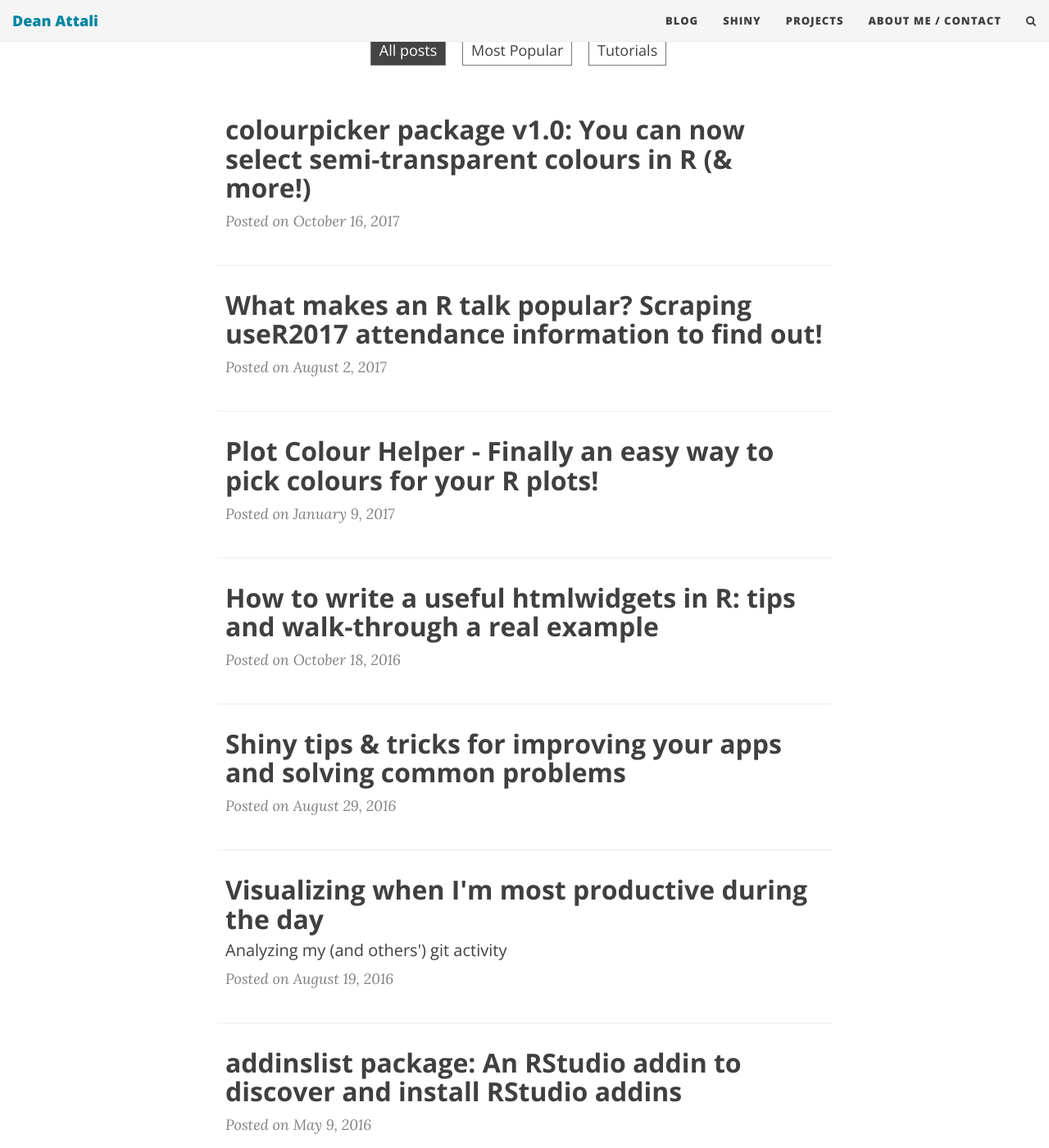
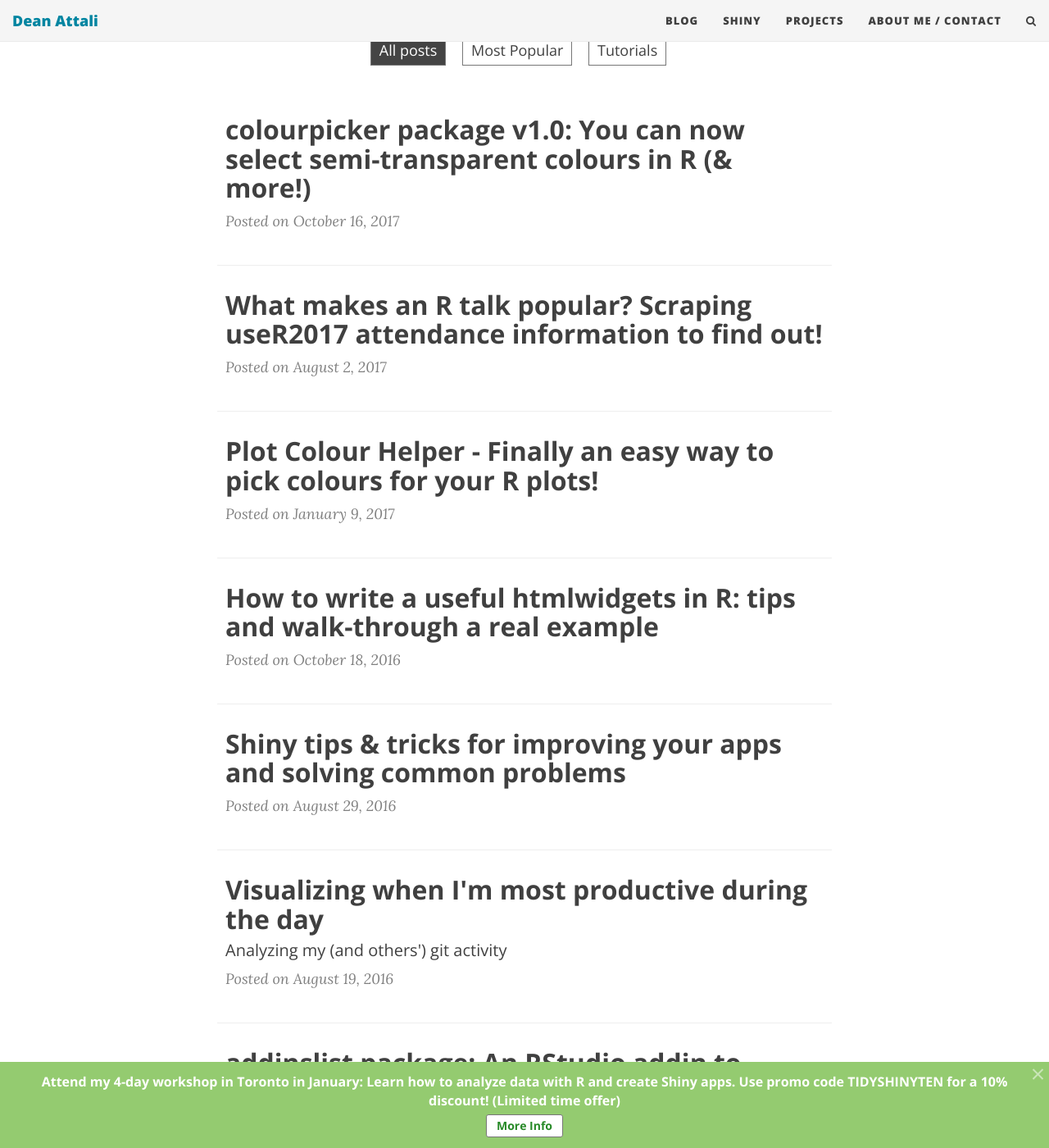
Before and after one commit to daattali/daattali.github.io, a Jekyll site: the page built from index.html, in a window 1280 px wide and 1400 px high, scrolled down 535 px. Shown: the whole window at 82% size. Built offline with Jekyll 4.4.1, drawn with Linux system fonts in a browser that asks for light colours; nearby versions of some CDN libraries; the list of posts is cut into pages by our own code; grey boxes are pictures that could not be loaded.

Commit message:
Update main.css

```diff
--- a/css/main.css
+++ b/css/main.css
@@ -899,7 +899,7 @@
 }
 
 /* AddThis promo bar for tidyshiny workshop */
-.addthis_bar_bottom {
+.addthis_bar_bottom2 {
   font-family: 'Open Sans', 'Helvetica Neue', Helvetica, Arial, sans-serif !important;
   background: #94cb70 !important;
   font-size: 16px !important;
@@ -909,14 +909,12 @@
   left: 0;
   right: 0;
   text-align: center;
+  padding: 13px 20px;
 }
-.addthis_bar_logo_container {
-  display: none !important;
-}
-.addthis_bar_message span {
+.addthis_bar_message2 span {
   font-weight: bold !important;
 }
-.addthis_bar_button_link {
+.addthis_bar_button_link2 {
   color: #288a28 !important;
   background: #fff !important;
   font-weight: bold !important;
@@ -925,19 +923,20 @@
   display: inline-block;
   margin-top: 5px;
   border-radius: 3px;
+  font-size: 14px;
 }
-.addthis_bar_button_link:hover {
+.addthis_bar_button_link2:hover {
   background: #288a28 !important;
   color: #fff !important;
 }
-.addthis_bar_x_container {
+.addthis_bar_x_container2 {
   position: absolute;
   top: 5px;
   right: 5px;
   margin: 0;
   padding: 0;
 }
-.addthis_bar_x {
+.addthis_bar_x2 {
     background: none;
     width: 1pc;
     height: 20px;
@@ -947,10 +946,10 @@
     opacity: .5;
     transition: all .2s ease;
 }
-.addthis_bar_x:hover {
+.addthis_bar_x2:hover {
   opacity: 1;
 }
-.addthis_bar_x:before {
+.addthis_bar_x2:before {
     content: '';
     display: block;
     width: 17px;
@@ -968,7 +967,7 @@
     transform: rotate(-45deg);
 	box-sizing: border-box;
 }
-.addthis_bar_x:after {
+.addthis_bar_x2:after {
     content: '';
     display: block;
     width: 17px;
```
